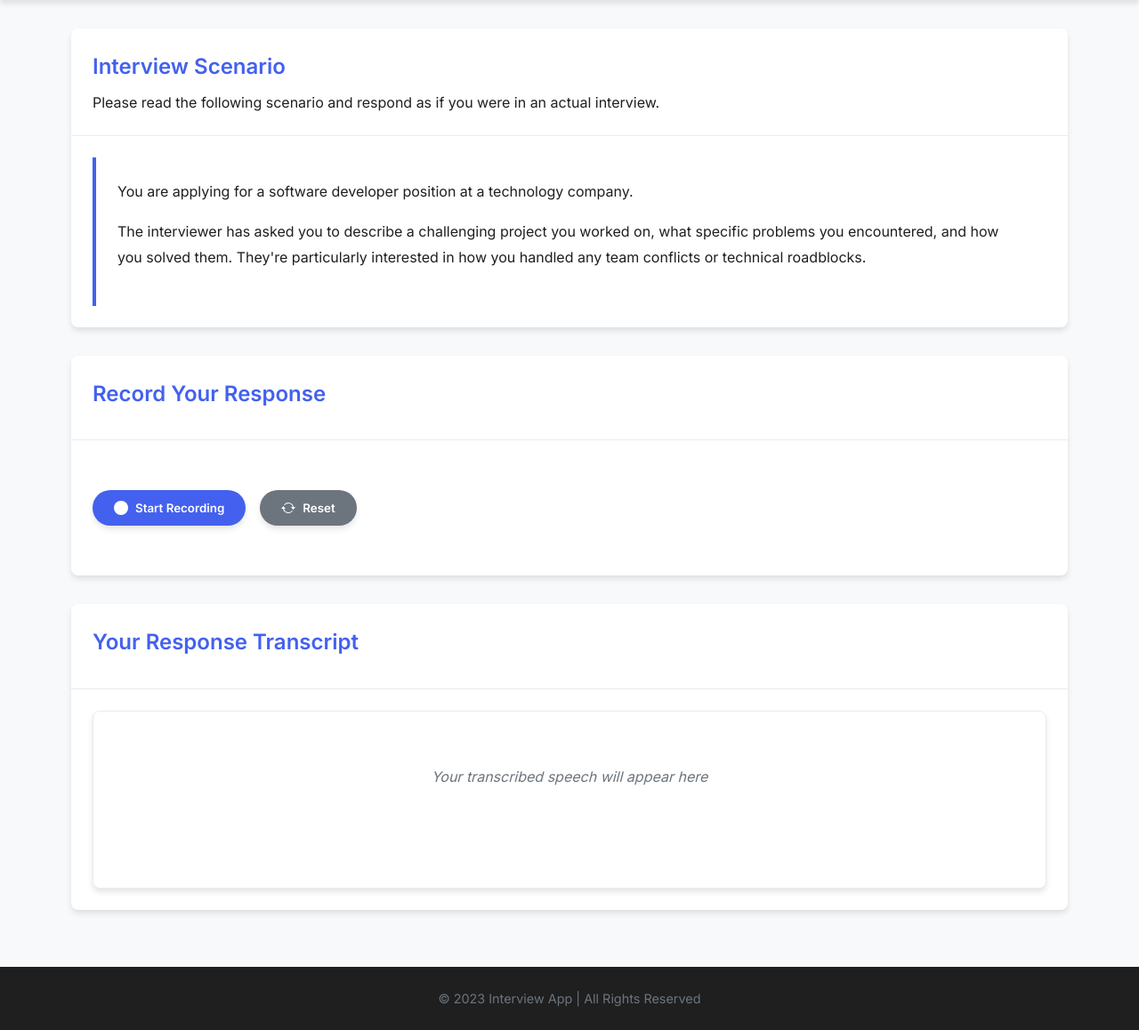
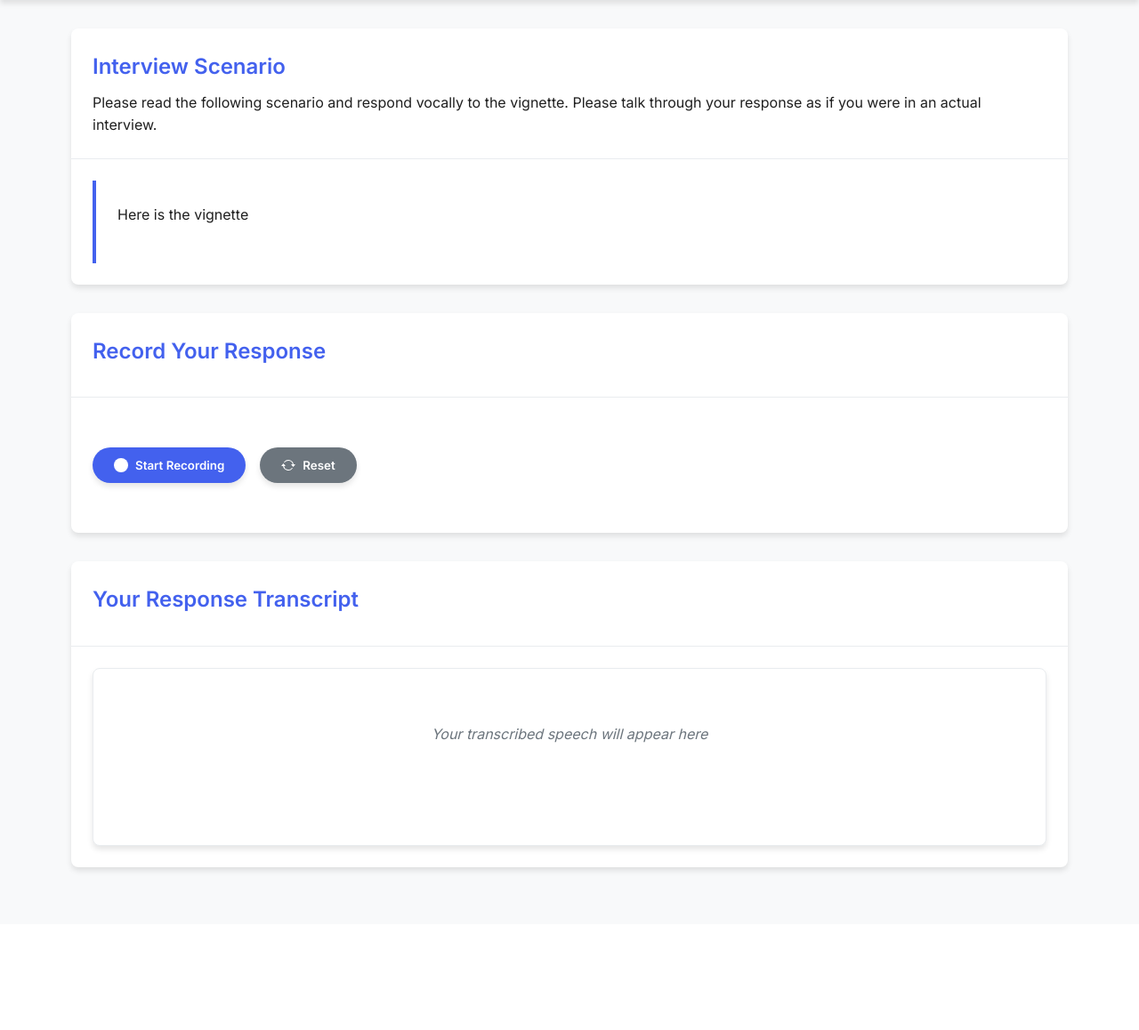
Before and after one commit to jakesosine/flask-speech-recognition, a Flask app: page /interview in a window 1280 px wide. Shown: the part 86-1244 px from the top of the page at 89% size. After the commit the page ends 1067 px from the top, so only its background shows below. Run offline with Flask 3, Linux system fonts and the light colour scheme.

Commit message:
removed non essential stuff

```diff
--- a/templates/about.html
+++ b/templates/about.html
@@ -227,11 +227,6 @@
             </div>
         </div>
     </main>
-    <footer>
-        <div class="container">
-            <p>&copy; 2023 Interview App | All Rights Reserved</p>
-        </div>
-    </footer>
 </body>
 
 </html>
--- a/templates/contact.html
+++ b/templates/contact.html
@@ -338,11 +338,6 @@
             </div>
         </div>
     </main>
-    <footer>
-        <div class="container">
-            <p>&copy; 2023 Interview App | All Rights Reserved</p>
-        </div>
-    </footer>
 </body>
 
 </html>
--- a/templates/index.html
+++ b/templates/index.html
@@ -241,11 +241,6 @@
             </div>
         </div>
     </main>
-    <footer>
-        <div class="container">
-            <p>&copy; 2023 Interview App | All Rights Reserved</p>
-        </div>
-    </footer>
 </body>
 
 </html>
--- a/templates/interview.html
+++ b/templates/interview.html
@@ -327,14 +327,12 @@
             <div class="card">
                 <div class="card-header">
                     <h2>Interview Scenario</h2>
-                    <p>Please read the following scenario and respond as if you were in an actual interview.</p>
+                    <p>Please read the following scenario and respond vocally to the vignette. Please talk through your
+                        response as if you were in an actual interview.</p>
                 </div>
                 <div class="card-body">
                     <div class="vignette-container">
-                        <p>You are applying for a software developer position at a technology company.</p>
-                        <p>The interviewer has asked you to describe a challenging project you worked on,
-                            what specific problems you encountered, and how you solved them. They're particularly
-                            interested in how you handled any team conflicts or technical roadblocks.</p>
+                        <p>Here is the vignette</p>
                     </div>
                 </div>
             </div>
@@ -401,11 +399,6 @@
         </div>
     </main>
 
-    <footer>
-        <div class="container">
-            <p>&copy; 2023 Interview App | All Rights Reserved</p>
-        </div>
-    </footer>
 
     <script>
         let recognition;
```
